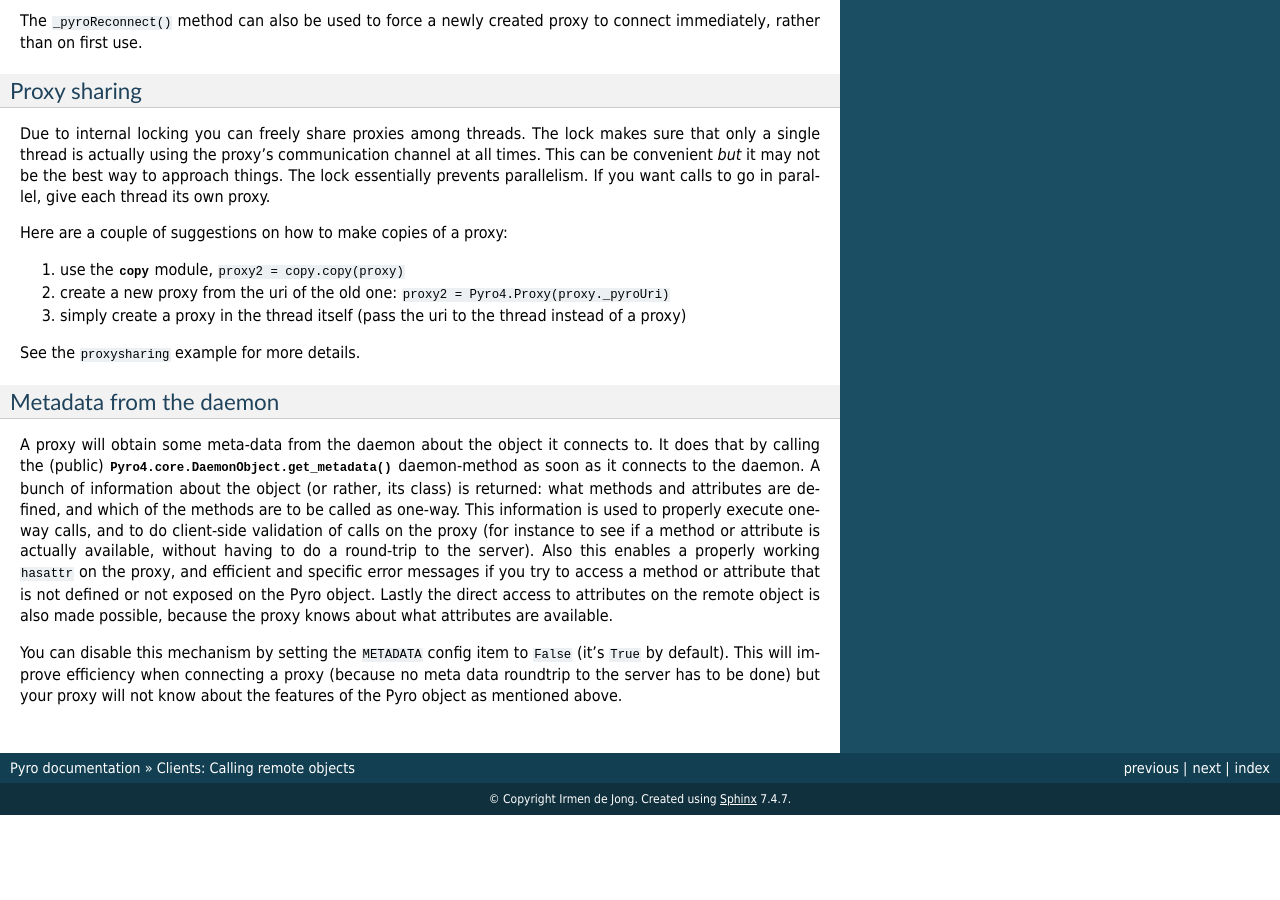
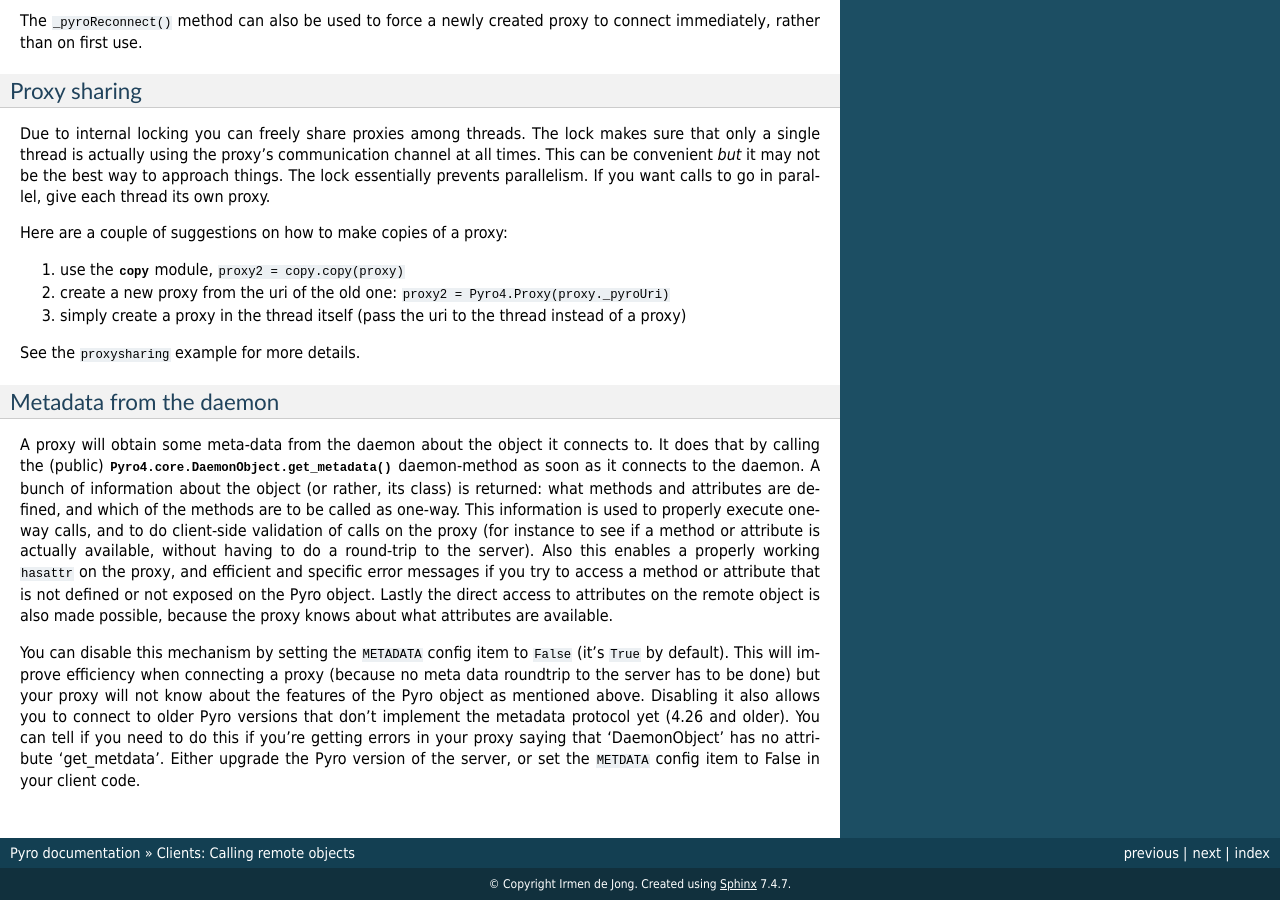
Before and after one commit to irmen/Pyro4, a Sphinx documentation site: the page built from docs/source/clientcode.rst, in a window 1280 px wide and 900 px high, scrolled down 9122 px. Built offline with Sphinx 7.4.7, drawn with Linux system fonts in a browser that asks for light colours; the version number could not be read and is left out; before the commit the page ends 9937 px from its top, so only the background shows below that.

Commit message:
docs: clearer about 4.26 compatibility regarding metadata

```diff
--- a/docs/source/changelog.rst
+++ b/docs/source/changelog.rst
@@ -7,7 +7,7 @@ Change Log
 - requires serpent 1.7 or newer (because of some changes regarding to set literals and the error for circular references)
 - added @Pyro4.expose and @Pyro4.oneway decorators
 - attr lookup now actually honors 'private' attributes in all cases (name starting with underscore-- these are blocked from remote access no matter what)
-- added METADATA config item to enable/disable the automatic metadata query that a proxy now does.
+- added METADATA config item to enable/disable the automatic metadata query that a proxy now does. To talk to older Pyro versions you'll have to set this to False.
 - proper client side attribute validation if metadata is enabled. This also means that hasattr(proxy, "something") now actually works.
 - added REQUIRE_EXPOSE config item to toggle exposing everything in a server object, or that you must cherrypick with the new @expose decorator
 - copying a proxy now also copies its meta attributes (timeout, oneways, etc) instead of just the uri
--- a/docs/source/clientcode.rst
+++ b/docs/source/clientcode.rst
@@ -588,3 +588,6 @@ attributes are available.
 You can disable this mechanism by setting the ``METADATA`` config item to ``False`` (it's ``True`` by default).
 This will improve efficiency when connecting a proxy (because no meta data roundtrip to the server has to be done)
 but your proxy will not know about the features of the Pyro object as mentioned above.
+Disabling it also allows you to connect to older Pyro versions that don't implement the metadata protocol yet (4.26 and older).
+You can tell if you need to do this if you're getting errors in your proxy saying that 'DaemonObject' has no attribute 'get_metdata'.
+Either upgrade the Pyro version of the server, or set the ``METDATA`` config item to False in your client code.
--- a/docs/source/config.rst
+++ b/docs/source/config.rst
@@ -106,7 +106,7 @@ SERIALIZERS_ACCEPTED    set     json,marshal,  The wire protocol serializers acc
                                 serpent        Use comma separated string for initial config, will be a set after initialization.
 PICKLE_PROTOCOL_VERSION int     highest poss   The pickle protocol version to use, if pickle is selected as serializer. Defaults to pickle.HIGHEST_PROTOCOL
 LOGWIRE                 bool    False          If wire-level message data should be written to the logfile (you may want to disable COMPRESSION)
-METADATA                bool    True           Client: Get remote object metadata from server automatically on proxy connect (methods, attributes, oneways, etc) and use local checks in the proxy against it (set to False to replicate behavior of Pyro 4.26 and earlier)
+METADATA                bool    True           Client: Get remote object metadata from server automatically on proxy connect (methods, attributes, oneways, etc) and use local checks in the proxy against it (set to False to use compatible behavior with Pyro 4.26 and earlier)
 REQUIRE_EXPOSE          bool    False          Server: Is @expose required to make members remotely accessible. If False, everything is accessible (this is the default for now).
 ======================= ======= ============== =======
 
```
Also changed, not shown: 1 other file.
